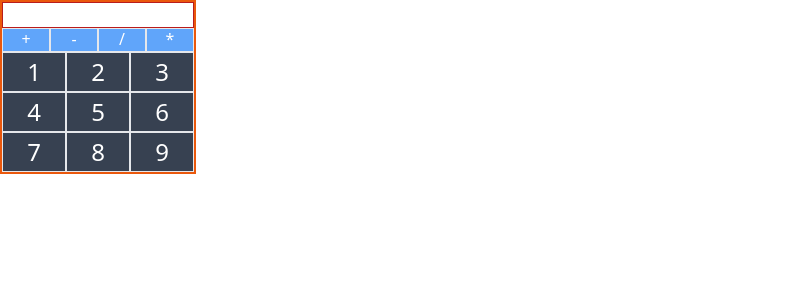
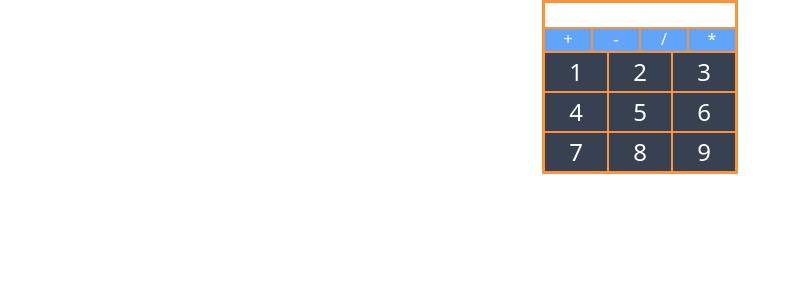
Before and after one commit to lawal-mj/react-calculator, a React (Create React App) app: page / in a window 1280 px wide. Shown: the top 300 px of the page, without its empty margins (0-801 px from the left). Built offline with nearby package versions, Linux system fonts and the light colour scheme.

Commit message:
add props to components

```diff
--- a/public/index.html
+++ b/public/index.html
@@ -13,7 +13,9 @@
   </head>
   <body>
     <noscript>You need to enable JavaScript to run this app.</noscript>
-    <div id="root"></div>
+    <div class="text-center" id="root">
+
+    </div>
 
   </body>
 </html>
--- a/src/App.js
+++ b/src/App.js
@@ -5,7 +5,7 @@ import InputBox from "./components/InputBox"
 
 export default function App(){
     return (
-        <div className="inline-block border-2 border-orange-600 bg-orange-400">
+        <div className="inline-block border-2 border-orange-400 bg-orange-400">
             <InputBox />
             <Signpad />
             <Numpad />
--- a/src/components/InputBox.js
+++ b/src/components/InputBox.js
@@ -1,5 +1,5 @@
 export default function InputBox(){
     return (
-            <input className='w-48 bg-white border border-red-700' type="text" />
+            <input className='w-48 bg-white border border-orange-400' type="text" />
     )
 }
--- a/src/components/Numpad.js
+++ b/src/components/Numpad.js
@@ -2,7 +2,7 @@ import Button from './blocks/Button'
 
 export default function Numpad() {
   return (
-    <div className="flex">
+    <div className="flex bg-orange-400">
       <div>
         <Button number={1} />
         <Button number={4} />
--- a/src/components/blocks/Button.js
+++ b/src/components/blocks/Button.js
@@ -1,7 +1,7 @@
 export default function Button(props) {
   return (
     <div>
-      <div className="bg-gray-700 w-16 h-10 m-0 text-center py-1 flex justify-center items-center text-2xl text-white border">
+      <div className="bg-gray-700 w-16 h-10 m-0 text-center py-1 flex justify-center items-center text-2xl text-white border border-orange-400">
         {props.number}
       </div>
     </div>
--- a/src/components/blocks/Sign.js
+++ b/src/components/blocks/Sign.js
@@ -1,7 +1,7 @@
 export default function Sign(props) {
     return (
       <div>
-        <div className="bg-blue-400 w-12 h-6 flex pb-1 pt-0.5 justify-center items-center text-white border text-base">
+        <div className="bg-blue-400 w-12 h-6 flex pb-1 pt-0.5 justify-center items-center text-white border text-base border-orange-400">
          {props.sign}
         </div>
       </div>
```
